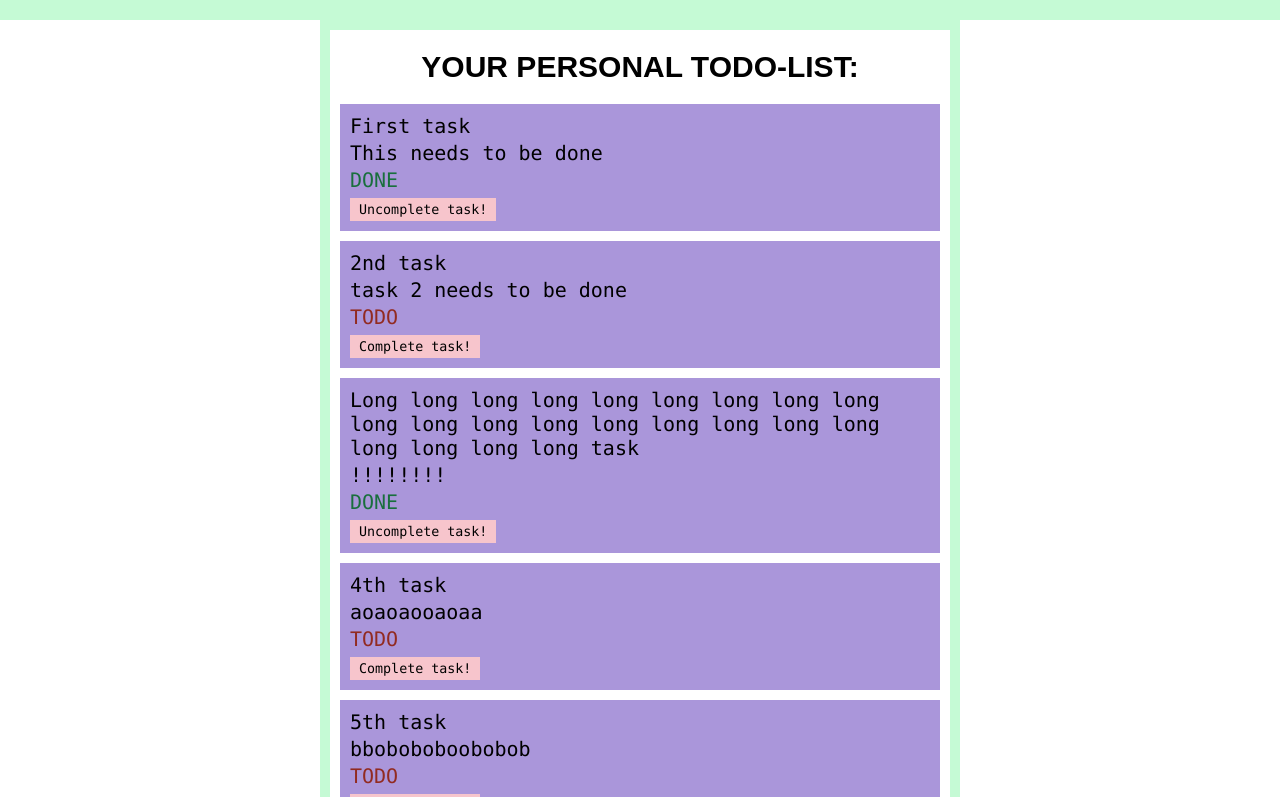
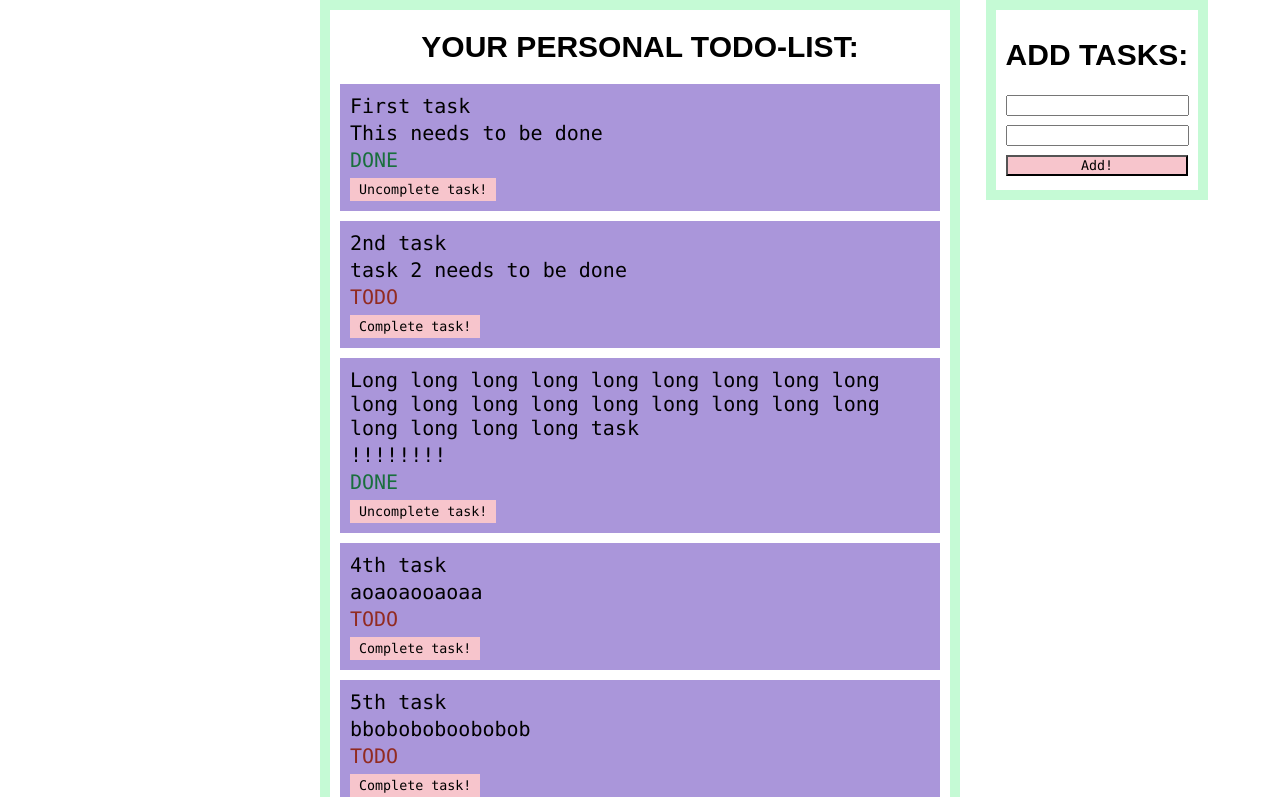
Before and after one commit to Dimakl/react-hse, a React (Create React App) app: page / in a window 1280 px wide. Shown: the top 797 px of the page. Built offline with nearby package versions, Linux system fonts and the light colour scheme.

Commit message:
inprove TaskAddForm

```diff
--- a/src/App.js
+++ b/src/App.js
@@ -65,8 +65,7 @@ class App extends React.Component {
     ]
   }
 
-  changeTaskCompletionState = (taskId) =>
-  {
+  changeTaskCompletionState = (taskId) => {
     const indexOfTaskToChangeCompletionState = this.state.tasks.findIndex((taskData) => taskData["id"] === taskId)
     const prevStateOfTask = this.state.tasks[indexOfTaskToChangeCompletionState]
     let editedTasks = [...this.state.tasks]
@@ -81,10 +80,25 @@ class App extends React.Component {
     })
   }
 
+  addTask = (name, description) => {
+    this.setState(prevState => ({
+      tasks: [
+          ...prevState.tasks,
+          {
+              id: this.state.tasks.length,
+              name: name,
+              description: description,
+              completed: false
+          }
+      ]
+  }))
+  }
+
+
   render () {
     return (
       <div id ="App">
-      <TaskAddForm refToApp={this}/>
+      <TaskAddForm addTask={this.addTask}/>
       <TaskList tasks={this.state.tasks} changeCompletionStateFunction={this.changeTaskCompletionState}/>
       </div>
     )
--- a/src/TaskAddForm/TaskAddForm.js
+++ b/src/TaskAddForm/TaskAddForm.js
@@ -3,65 +3,50 @@ import './css/TaskAddForm.css'
 
 class TaskAddForm extends React.Component {
 
-    render() {
-        return(<div/>)
+    state = {
+        errorMessage: ""
     }
-    // state = {
-    //     errorMessage: ""
-    // }
+    name = ""
+    description = ""
+
+    constructor(props) {
+        super(props)
+        this.addTask = () => {
+            this.clearForm()
+            props.addTask(this.name,this.description)
+        }
+    }
 
 
-    // constructor(props) {
-    //     super(props)
-    //     this.refToApp = props.refToApp
-    //     this.onClickForSubmit = () => {
-    //         (this.name.value === "" || this.description.value == "") ? this.showErrorMessage() : this.createNewTask()
-    //         this.name.value = ""
-    //     }
-    // }
+    onClickForSubmit = () =>
+        (this.name === "" || this.description === "") ? this.showErrorMessage() : this.addTask()
 
 
-    // showErrorMessage = () => {
-    //     this.setState({errorMessage: "Please fill both name and description"})
-    // }
+    showErrorMessage = () => {
+        this.setState({errorMessage: "Please fill both name and description"})
+    }
 
 
-    // createNewTask = () => {
-    //     this.setState({errorMessage: ""})
-    //     // without curstate changing this.name.value (or description) to "" in this scope lead to it being empty in Task too :(
-    //     const curstate = {
-    //         name: this.name.value,
-    //         description: this.description.value
-    //     }
-    //     this.refToApp.setState(prevState => ({
-    //         tasks: [
-    //             ...prevState.tasks,
-    //             {
-    //                 id: this.refToApp.state.currentId,
-    //                 name: curstate.name,
-    //                 description: curstate.name,
-    //                 completed: false
-    //             }
-    //         ]
-    //     }))
-    //     this.name.value = ""
-    //     this.description.value = ""
-    // }
+    clearForm() {
+        this.setState({errorMessage: ""})
+        this.nameInput.value = ""
+        this.descriptionInput.value = ""
+    }
 
 
-    // render() {
-    //     return (
-    //     <div id="taskAddForm">
-    //     <h1>ADD TASKS:</h1>
-    //     <p id="errorMessageLine">{this.state.errorMessage}</p>
-    //     <input id="name" ref={newname => (this.name = newname)}></input>
-    //     <br/>
-    //     <input id="description" ref={newdescription => (this.description = newdescription)}></input>
-    //     <br/>
-    //     <button id="submit" onClick={this.onClickForSubmit}>Add!</button>
-    //     </div>
-    //     )
-    // }
+    render() {
+        return (
+        <div id="taskAddForm">
+        <h1>ADD TASKS:</h1>
+        <p id="errorMessageLine">{this.state.errorMessage}</p>
+        <input id="name" ref={(newNameInput) => this.nameInput = newNameInput} onChange={newname => (this.name = newname.target.value)}></input>
+        <br/>
+        <input id="description" ref={(newDescriptionInput) => this.descriptionInput = newDescriptionInput} onChange={newdescription => (this.description = newdescription.target.value)}></input>
+        <br/>
+        <button id="submit" onClick={this.onClickForSubmit}>Add!</button>
+        </div>
+        )
+    }
 }
 
 
```
